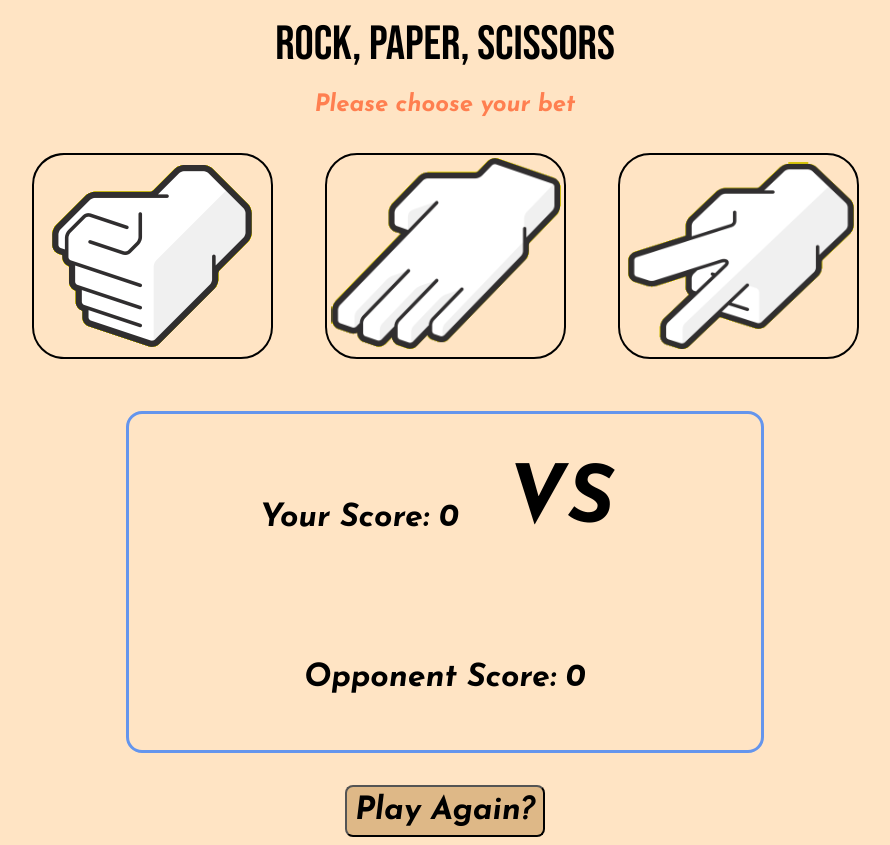
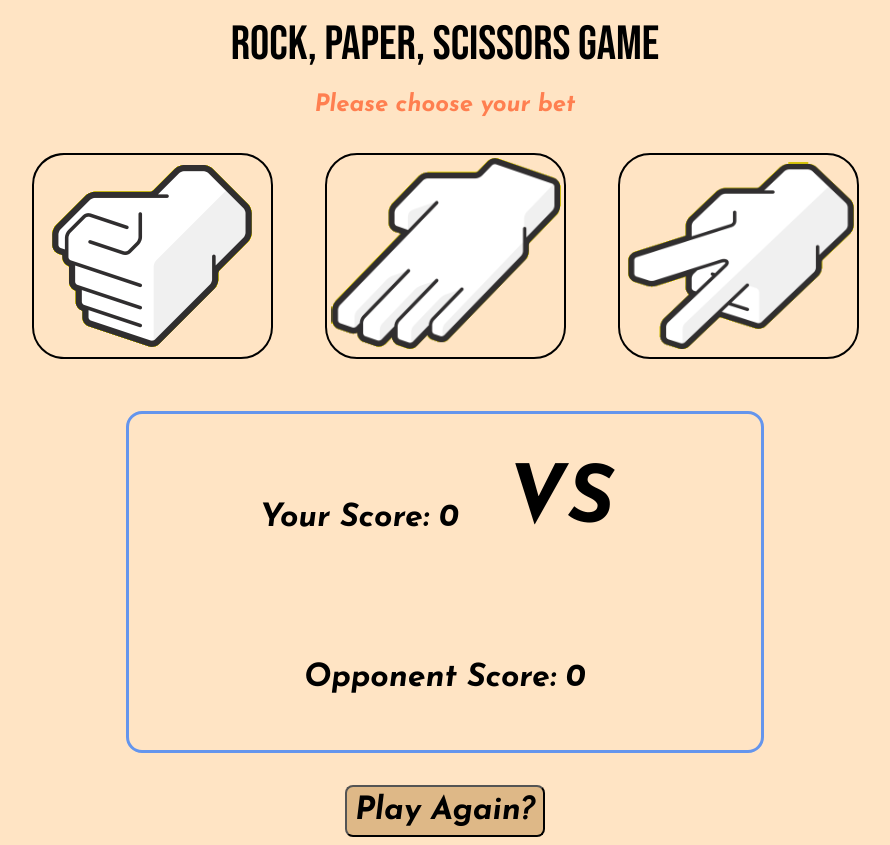
Before and after one commit to pabsz07/Rock-paper-scissors, a plain HTML site: page index.html in a window 1280 px wide. Shown: the whole page, without its empty margins (195-1085 px from the left). Drawn offline with Linux system fonts and the light colour scheme.

Commit message:
Modified index html for game name

```diff
--- a/index.html
+++ b/index.html
@@ -12,7 +12,7 @@
 
 <body>
     <main>
-        <p id="topPara">Rock, paper, scissors</p>
+        <p id="topPara">Rock, paper, scissors game</p>
         <h2>Please choose your bet</h2>
         <div class="buttonHolder">
             <img src="./images/rock.png" id="rock" alt="rock">
```
